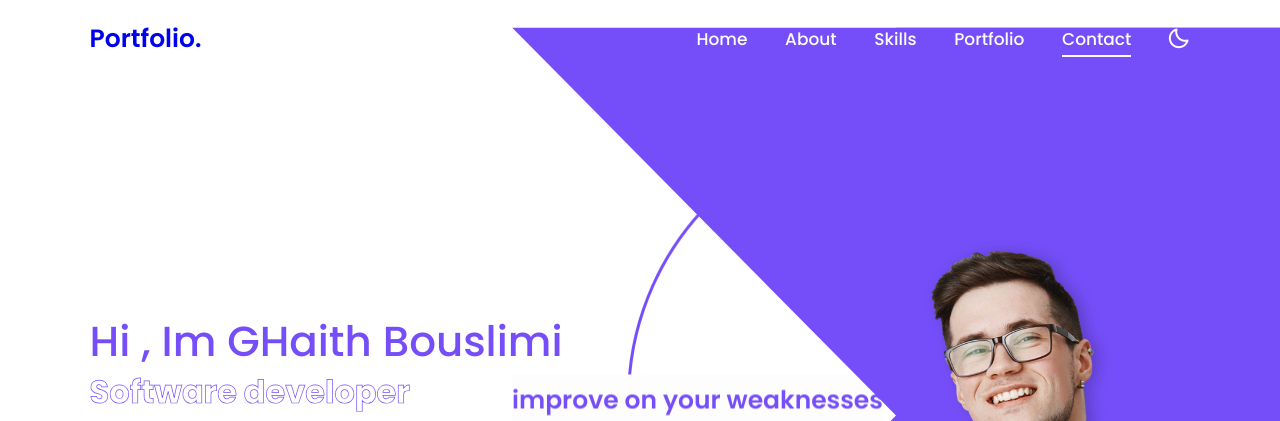
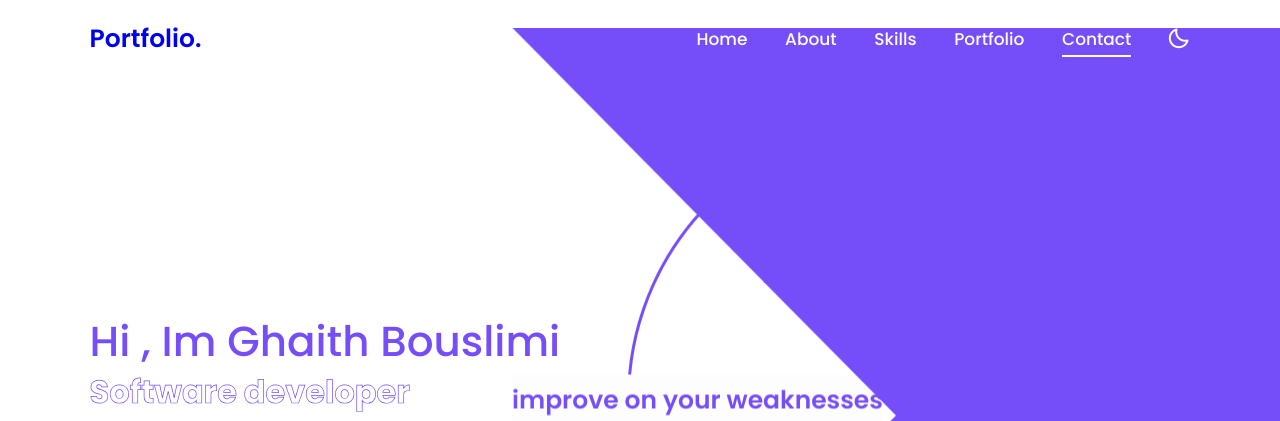
Before and after one commit to ghaithbouslimi/Personal, a plain HTML site: page index.html in a window 1280 px wide. Shown: the top 421 px of the page. Drawn offline with nearby package versions, Linux system fonts and the light colour scheme.

Commit message:
portfolio

```diff
--- a/index.html
+++ b/index.html
@@ -34,7 +34,7 @@
        <!-- Home section design -->
      <section class="home" id="home">
         <div class="home-content">
-             <h3><span>Hi , Im GHaith Bouslimi</span></h3>
+             <h3><span>Hi , Im Ghaith Bouslimi</span></h3>
              <div class="text-animate"> Software developer</div>
             <div class="social-media">
                 <a href="https://www.facebook.com/ghaithbouslimi6/"><i class="bx bxl-facebook"></i></a>
```
Also changed, not shown: img/about.jpg (added), img/about.png (deleted), img/home.png (deleted), img/me.png, thankyoupage.html (deleted).
